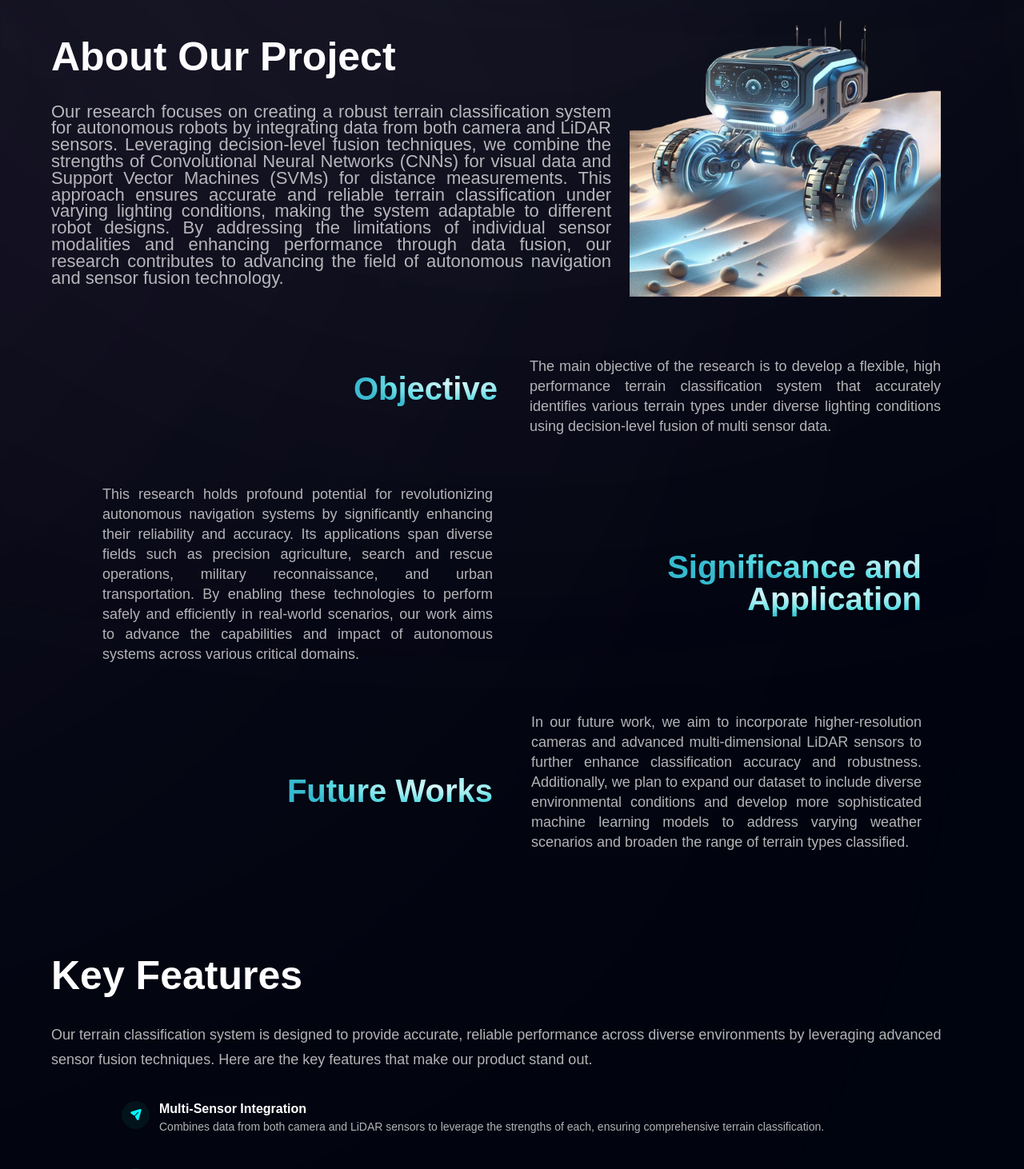
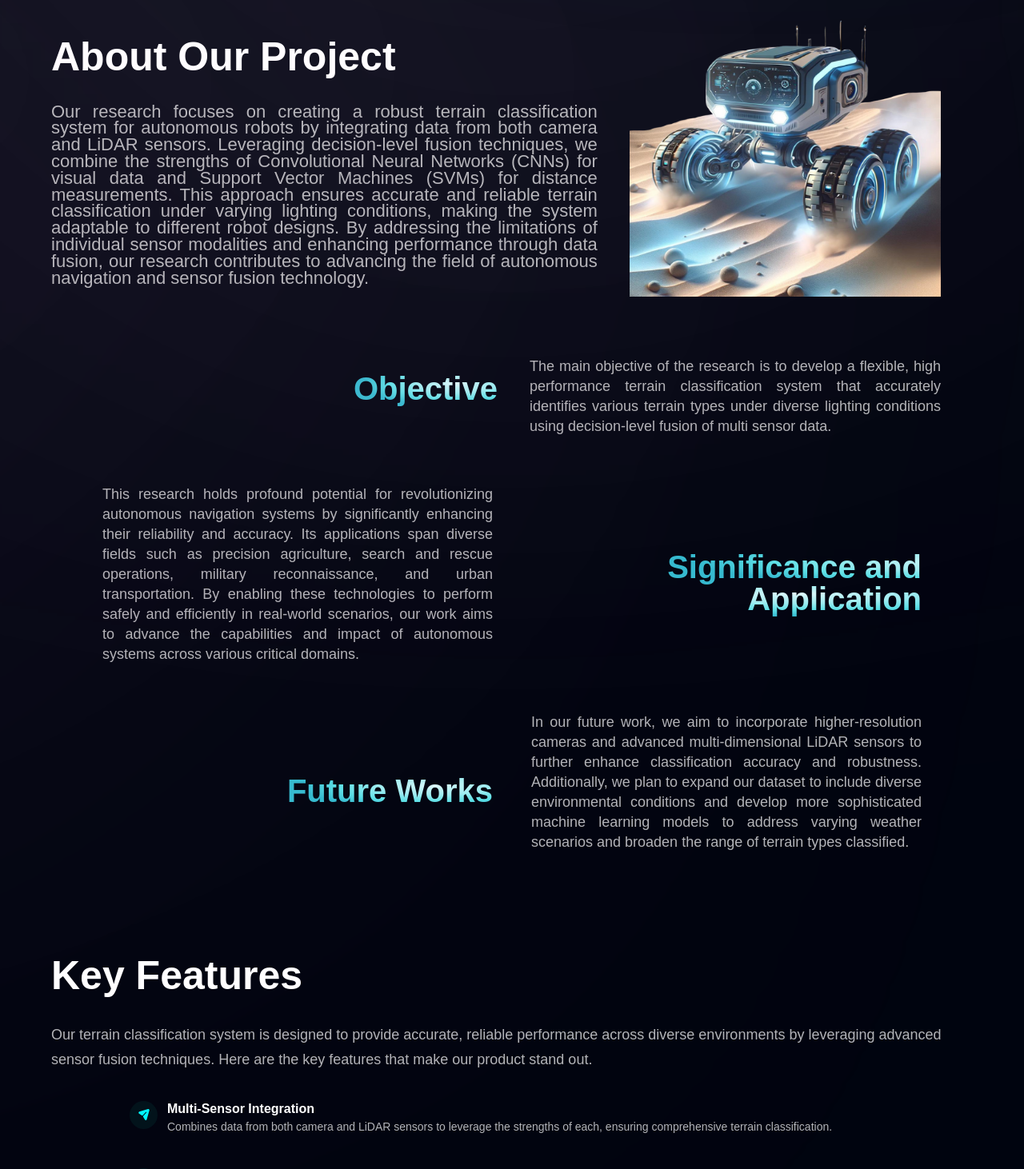
Before and after one commit to SriyanthaDeepal/Multi-Sensor-Data-Fusion-For-Floor-Classification, a Next.js app: page / in a window 1280 px wide. Shown: the part 860-2322 px from the top of the page at 80% size. Built offline with nearby package versions, Linux system fonts and the light colour scheme.

Commit message:
Add changes

```diff
--- a/components/Billing.tsx
+++ b/components/Billing.tsx
@@ -8,7 +8,7 @@ const Billing: React.FC = () => (
       <h2 className={styles.heading2}>
         About Our Project
       </h2>
-      <p className={`${styles.paragraph2} max-w-[700px] mt-5`}>
+      <p className={`${styles.paragraph2} max-w-[700px] mt-5 mr-10`}>
       Our research focuses on creating a robust terrain classification system for
       autonomous robots by integrating data from both camera and LiDAR sensors. Leveraging
       decision-level fusion techniques, we combine the strengths of Convolutional Neural Networks (CNNs)
--- a/components/Business.tsx
+++ b/components/Business.tsx
@@ -5,7 +5,7 @@ import Image from "next/image";
 import { FeatredCardProps } from "@types";
 
 const FeaturesCard: React.FC<FeatredCardProps> = ({ icon, title, content, index }) => (
-  <div className={`flex flex-row w-[1000px] h-[80px] p-2 rounded-[20px] ${index !== features.length - 1 ? "mb-1" : "mb-0" } feature-card`}>
+  <div className={`flex flex-row w-[1000px] h-[80px] p-2 rounded-[20px] ml-5 ${index !== features.length - 1 ? " mb-1" : "mb-0" } feature-card`}>
     <div className={`w-[35px] h-[35px] rounded-full bg-dimBlue ${styles.flexCenter}`}>
       <Image src={icon} alt="icon" className="w-[40%] h-[40%] object-contain" />
     </div>
```
Also changed, not shown: Link for the Website.txt (added).
